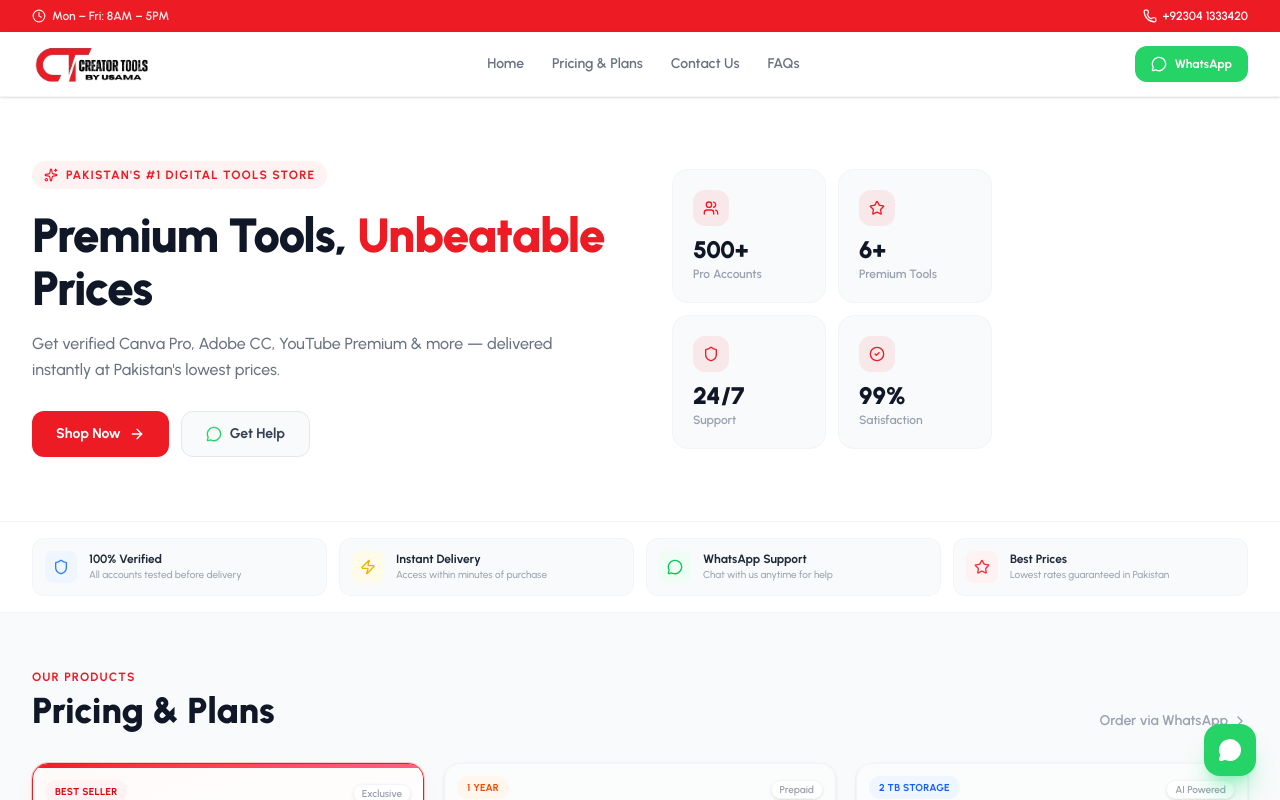
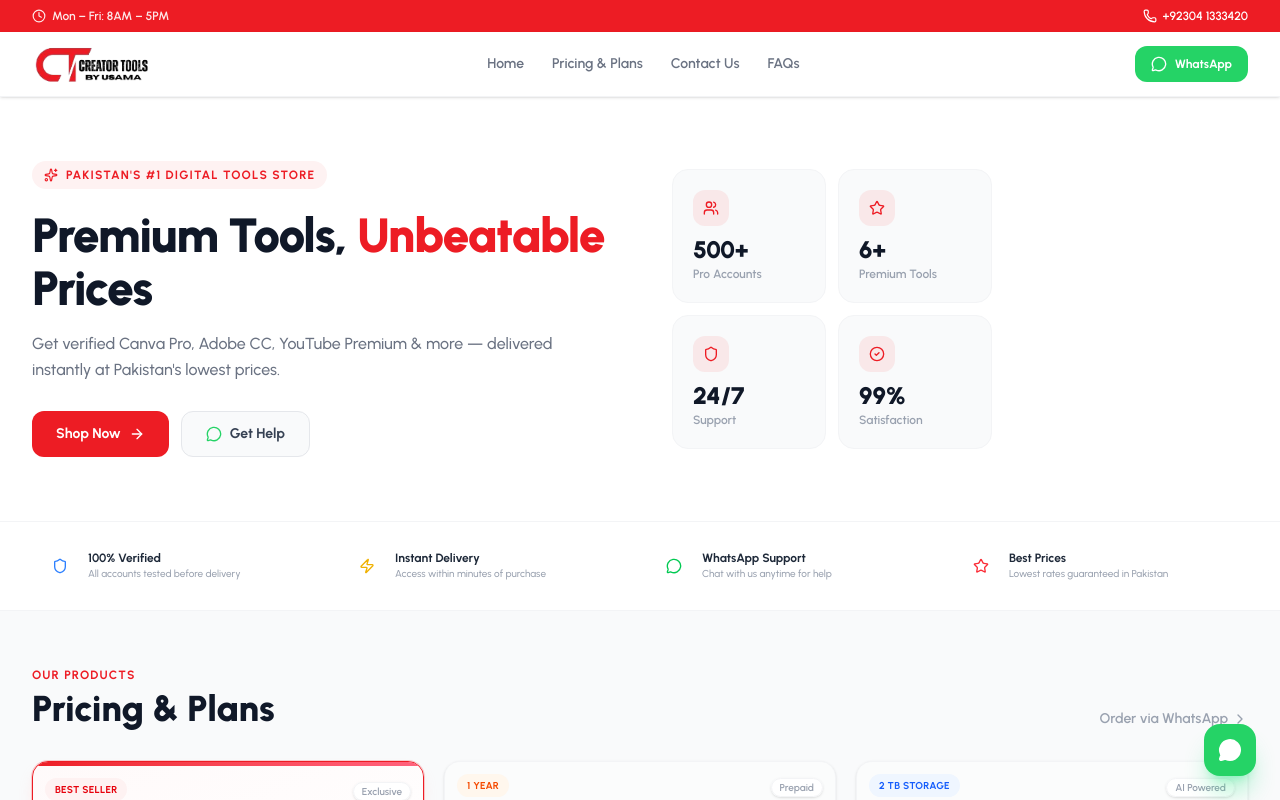
Before and after one commit to AaliyanAslam/creator-tools, a Next.js app: page / in a window 1280 px wide. Shown: the top 800 px of the page. Built offline with nearby package versions, Linux system fonts and the light colour scheme.

Commit message:
Update Home.jsx

```diff
--- a/app/components/Home.jsx
+++ b/app/components/Home.jsx
@@ -629,10 +629,10 @@ export default function Home() {
               {trust.map(({ icon: Icon, title, desc, color, bg }) => (
                 <div
                   key={title}
-                  className="flex items-center gap-3 p-3 rounded-xl bg-gray-50 border border-gray-100"
+                  className="flex items-center gap-3 p-3 rounded-xl "
                 >
                   <div
-                    className={`w-8 h-8 rounded-lg ${bg} flex items-center justify-center shrink-0`}
+                    className={`w-8 h-8 rounded-lg  flex items-center justify-center shrink-0`}
                   >
                     <Icon className={`w-4 h-4 ${color}`} />
                   </div>
```
